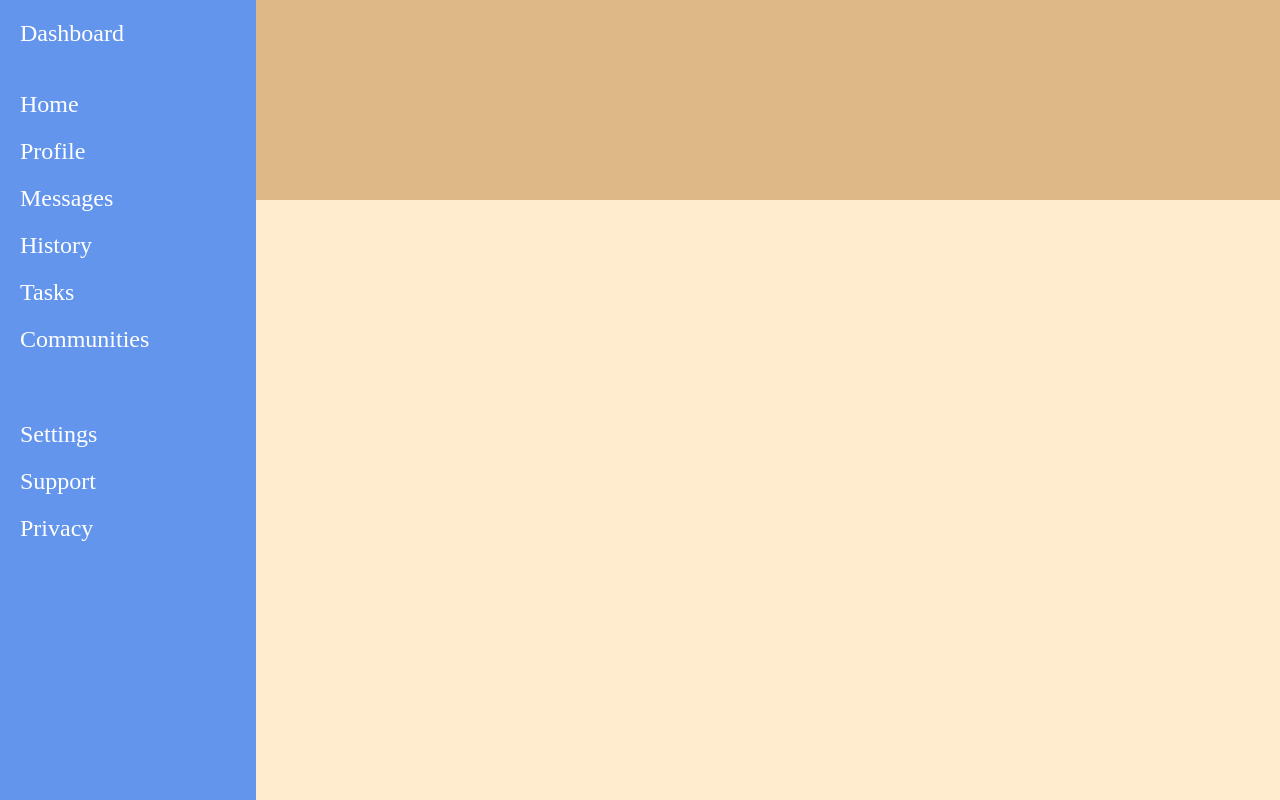
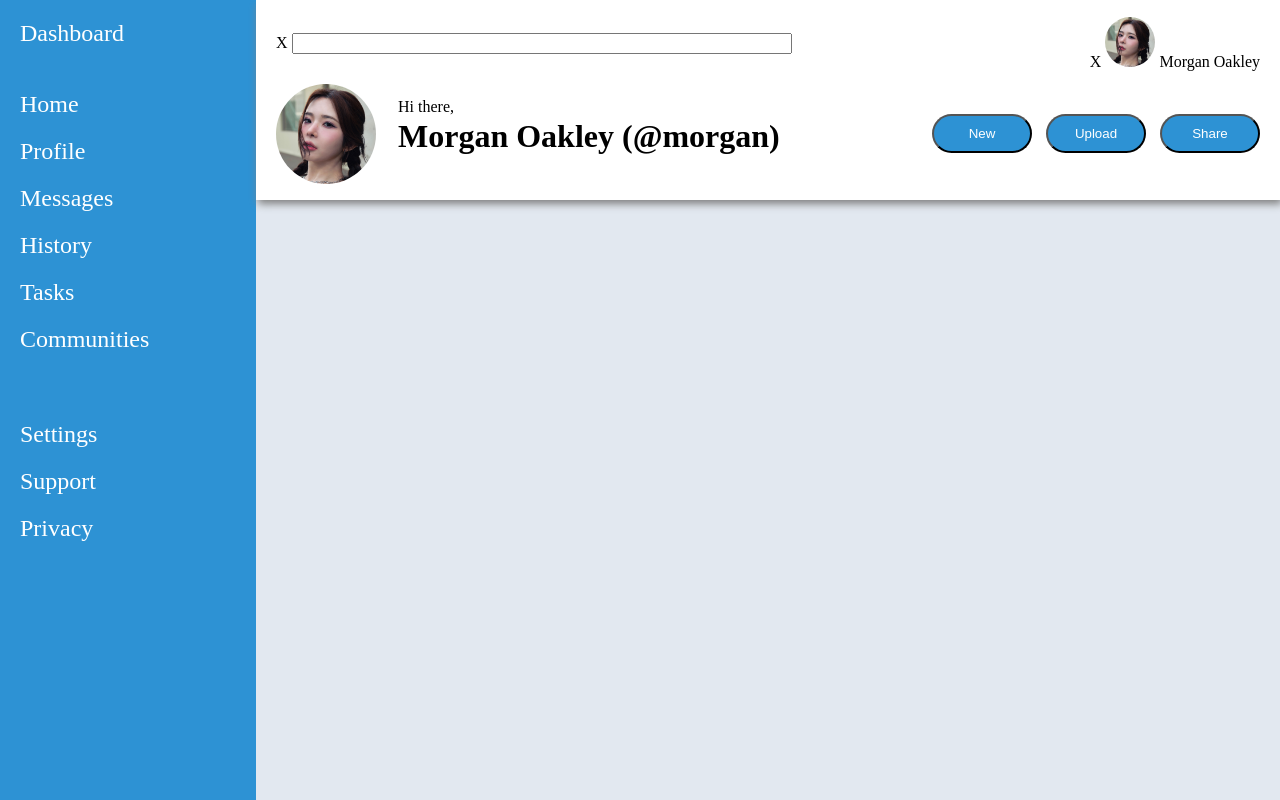
Before and after one commit to lucasbpaiva/admin-dashboard, a plain HTML site: page index.html in a window 1280 px wide. Shown: the top 800 px of the page. Drawn offline with Linux system fonts and the light colour scheme.

Commit message:
create header layout

```diff
--- a/index.html
+++ b/index.html
@@ -28,7 +28,23 @@
                 </ul>
             </div>
         </div>
-        <div class="header"></div>
+        <div class="header">
+            <div class="search-bar">
+                <label for="search-bar">X</label>
+                <input type="search" name="query" id="search-bar">
+            </div>
+            <div class="notifications">X <img src="kotone-profile.jpg" alt="profile picture" class="profile-pic small-pic"> Morgan Oakley</div>
+            <div class="greeting">
+                <img src="kotone-profile.jpg" alt="profile picture" class="profile-pic">
+                <p>Hi there,</p>
+                <h1>Morgan Oakley (@morgan)</h1>
+            </div>
+            <div class="buttons">
+                <button type="button">New</button>
+                <button type="button">Upload</button>
+                <button type="button">Share</button>
+            </div>
+        </div>
         <div class="main-content"></div>
     </div>
 </body>
--- a/style.css
+++ b/style.css
@@ -9,7 +9,7 @@ body {
 }
 
 .sidebar {
-    background-color: cornflowerblue;
+    background-color: #2d92d4;
     color: white;
     font-size: 1.5em;
     grid-row: 1 / 3;
@@ -38,9 +38,71 @@ body {
 }
 
 .header {
-    background-color: burlywood;
+    background-color: white;
+    padding: 10px 20px;
+    display: grid;
+    grid-template-columns: 2fr 1fr;
+    align-items: center;
+    z-index: 1;
+    box-shadow: 2px 4px 8px gray;
+}
+
+/* .header > div {
+    border: 2px solid red;
+} */
+
+.search-bar input {
+    width: 500px;
+}
+
+.notifications {
+    justify-self: end;
+}
+
+.greeting {
+    display: grid;
+    grid-template-columns: 120px 1fr;
+    grid-template-rows: 1fr 2fr;
+    gap: 2px;
+    align-content: center;
+}
+
+/* .greeting * {
+    border: 2px solid green;
+} */
+
+.greeting p {
+    align-self: end;
+}
+
+.greeting p,
+.greeting h1 {
+    margin: 0;
+}
+
+.profile-pic{
+    max-width: 100px;
+    border-radius: 50%;
+    grid-row: 1 / 3;
+}
+
+.small-pic {
+    max-width: 50px;
+}
+
+.buttons {
+    display: flex;
+    justify-content: space-between;
+}
+
+.buttons > button {
+    background-color: #2d92d4;
+    color: white;
+    width: 100px;
+    padding: 10px 20px;
+    border-radius: 20px;
 }
 
 .main-content{
-    background-color: blanchedalmond;
+    background-color: #e2e8f0;
 }
```
Also changed, not shown: kotone-profile.jpg (added).
